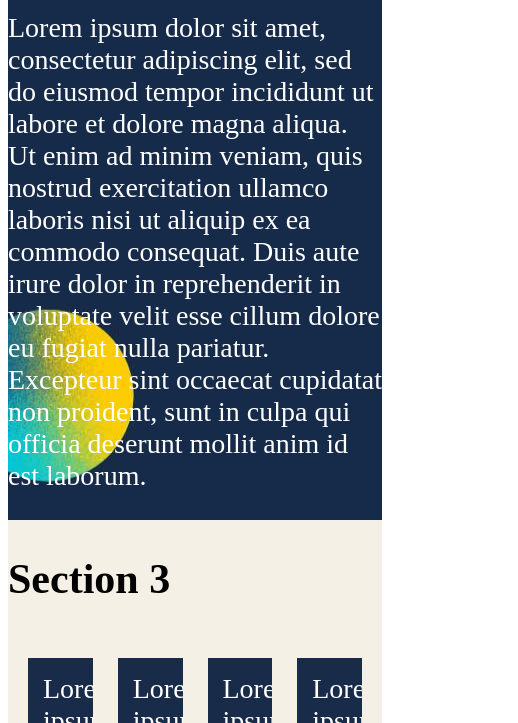
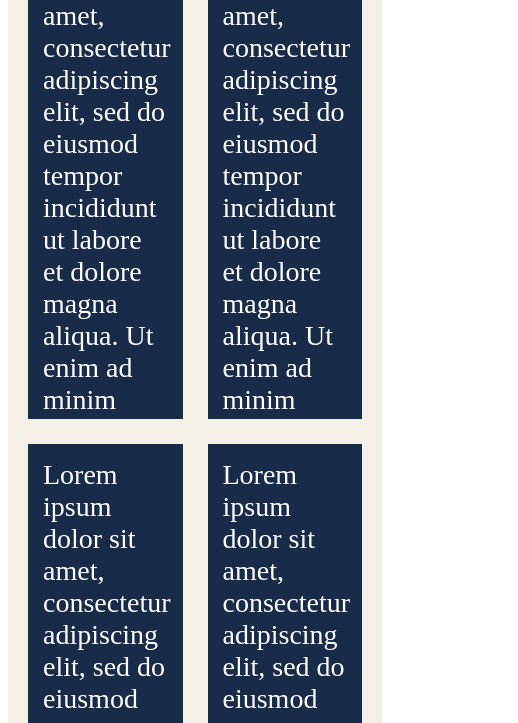
Before and after one commit to jontruong05/CSE-110-Lab-1, a plain HTML site: page index.html in a window 390 px wide. Shown: the part 1277-2000 px from the top of the page, 518 px wide, since content can reach past the window. Drawn offline with Linux system fonts and the light colour scheme.

Commit message:
Task 3 done

```diff
--- a/index.html
+++ b/index.html
@@ -1,9 +1,10 @@
 <html>
     <head>
         <link rel="stylesheet" href="styles.css">
+        <meta name="viewport" content="width=device-width,initial-scale=1" />
     </head>
     <body>
-        <div>
+        <div id="ucsdlogo">
             <img src="logo_UCSD.png" alt="UCSD logo">
         </div>
 
--- a/styles.css
+++ b/styles.css
@@ -11,9 +11,6 @@
     color: white;
     font-size: 28px;
     width: 100%;
-    margin: 0%;
-    border: 0%;
-    padding: 0%;
 }
 
 .section3 {
@@ -21,6 +18,20 @@
     display: inline-block;
     width: 100%;
     font-size: 28px;
+}
+
+p {
+    padding-left: 14px;
+    padding-right: 14px;
+}
+
+h2 {
+    padding-left: 14px;
+}
+
+img {
+    max-width: 100%;
+    padding-left: 14px;
 }
 
 ul {
@@ -72,3 +83,34 @@ li a:hover {
     max-height: 500px;
     overflow: scroll;
 }
+
+@media screen and (max-width: 800px) {
+    .container {
+      margin: 1em 2em;
+    }
+
+    #navbar {
+        display: none;
+    }
+
+    #ucsdlogo {
+        max-width: 75%;
+    }
+
+    h2 {
+        font-size: 24px;
+    }
+
+    p {
+        font-size: 20px;
+    }
+
+    .grid-container {
+        display: inline-grid;
+        grid-template-columns: auto auto;
+        grid-template-rows: auto auto;
+        padding: 20px;
+        column-gap: 25px;
+        row-gap: 25px;
+    }
+}
```
